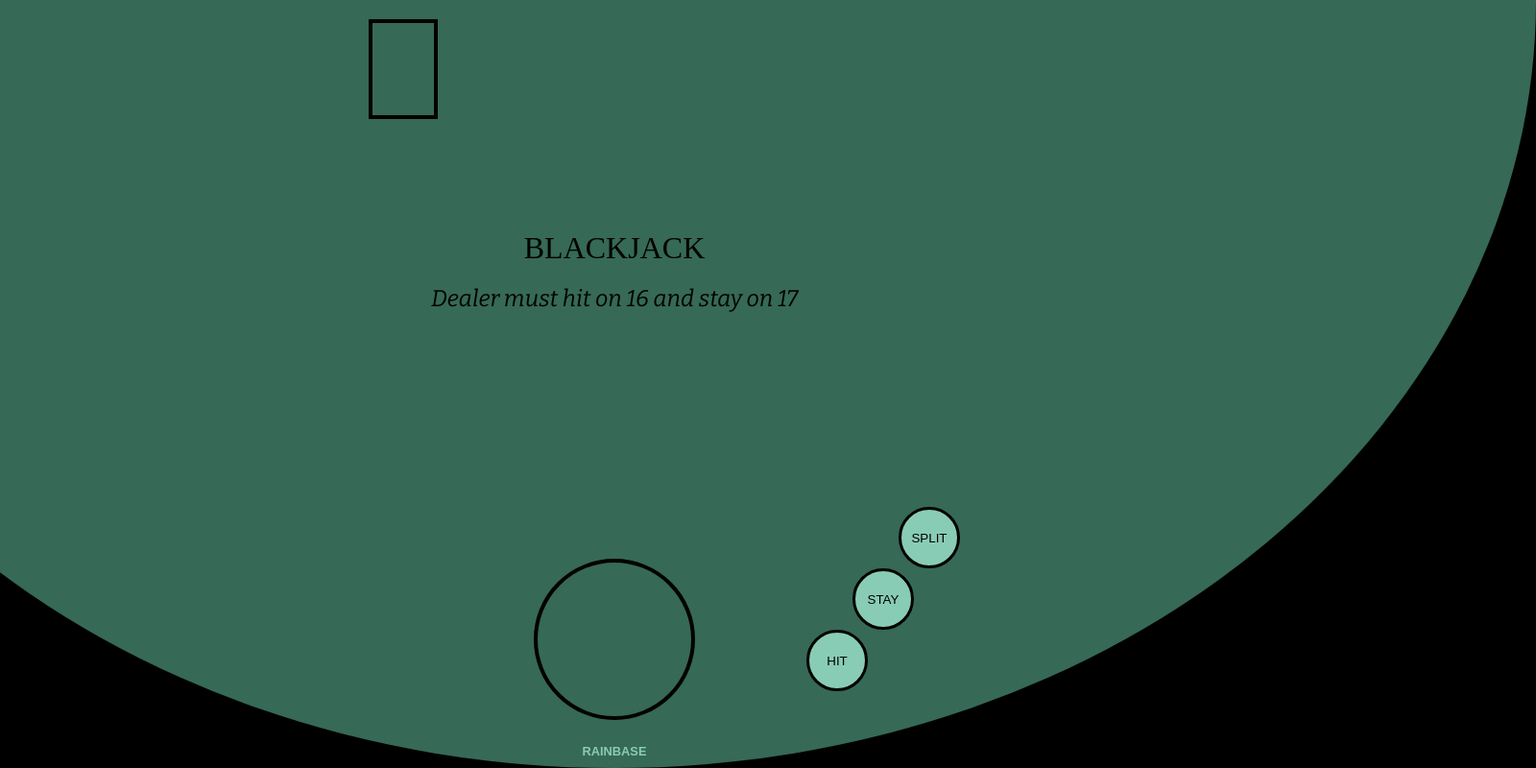
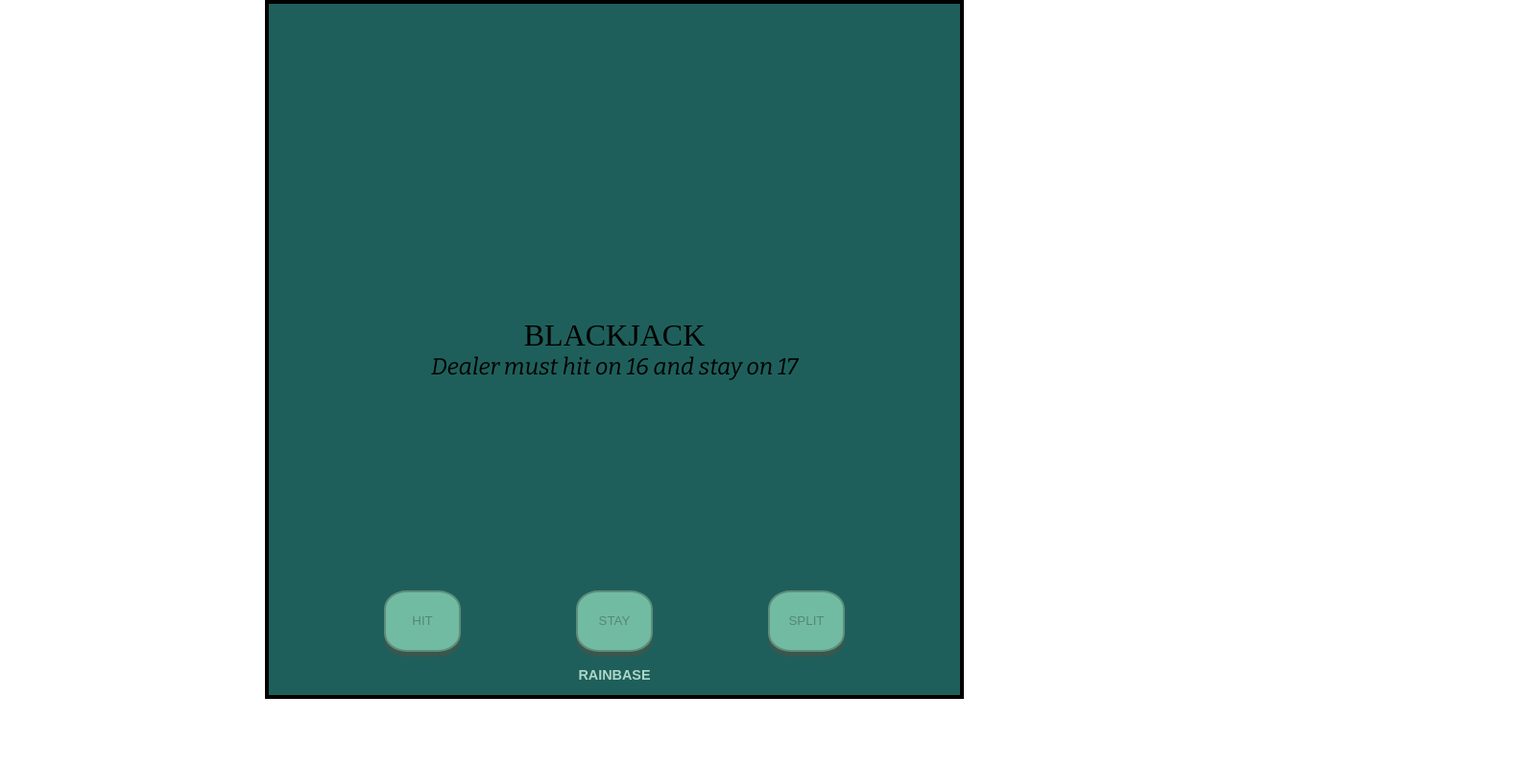
Before and after one commit to xandramiyo/Blackjack-Broswer-Game, a plain HTML site: page GA-Project-1-Browser-based-Blackjack/index.html in a window 1280 px wide. Both pictures are taken after a click on the button "HIT". Shown: the whole page at 96% size, 1600 px wide, since content can reach past the window. Drawn offline with nearby package versions, Linux system fonts and the light colour scheme; files that its build step writes are made by us from their sources; a web font is replaced by a local one.

Commit message:
added hit and split functionality + changed css styling(not done)

```diff
--- a/GA-Project-1-Browser-based-Blackjack/index.html
+++ b/GA-Project-1-Browser-based-Blackjack/index.html
@@ -14,23 +14,23 @@
 </head>
 
 <body>
-    <section>
+    <div class= "table">
         <div class="dealer">
             <div class="deck"></div>
         </div>
-        <div class="table">
+        <div class="tableText">
             <div class="title">BLACKJACK</div>
             <div class="dealer_rules">Dealer must hit on 16 and stay on 17</div>
         </div>
         <div class="player">
-            <div class= "circle"></div>
-            <div class="casino">RAINBASE</div>
+            <div class="playerHand"></div>
             <div class="buttons">
                 <button id="hit">HIT</button>
                 <button id="stay">STAY</button>
                 <button id="split">SPLIT</button>
             </div>
+            <div class="casino">RAINBASE</div>
         </div>
-    </section>
+    </div>
 </body>
 </html>
--- a/GA-Project-1-Browser-based-Blackjack/main.js
+++ b/GA-Project-1-Browser-based-Blackjack/main.js
@@ -19,7 +19,6 @@ const PLAYERS = {
 
 let turn, winner, blackjack, playerHand, dealerHand
 
-//stay?
 
 /*----- cached element references -----*/
 const hitBtn = document.getElementById('hit')
@@ -36,6 +35,13 @@ splitBtn.addEventListener('click',split)
 
 /*----- functions -----*/
 
+function init() {
+    turn = 1
+    generateDeck()
+    shuffleDeck()
+    drawHands()
+}
+
 function generateDeck() {
     suits.forEach(suit => {
         faces.forEach(face => {
@@ -49,33 +55,98 @@ function generateDeck() {
 function shuffleDeck() {
     for(let i = 0; i < deck.length; i++) {
         let j = Math.floor(Math.random() * deck.length);
+        let temp = deck[i];
         deck[i] = deck[j];
+        deck[j] = temp;
     }
 }
 
 function drawHands() {
-    for(let i = 0; i < 2; i++) {
-
+    playerHand = deck.splice(0, 2)
+    dealerHand = deck.splice(0, 2)
+    if (sumHand(playerHand) >= 21) {
+        hitBtn.setAttribute("disabled", "")
+        stayBtn.setAttribute("disabled", "")
+        splitBtn.setAttribute("disabled", "")
+        changeTurn()
     }
 }
 
 //This will generate a full deck of 52
-function renderDeck() {
-    deck.forEach(card => {
+// function renderDeck() {
+//     deck.forEach(card => {
+//         const cardEl = document.createElement('div')
+//         cardEl.className = 'card ' + card.face
+//         document.querySelector('body').append(cardEl)
+//     })
+// }
+
+function renderHands() {
+    document.querySelector('.playerHand').innerHTML = " "
+    playerHand.forEach(card => {
         const cardEl = document.createElement('div')
         cardEl.className = 'card ' + card.face
-        document.querySelector('deck').append(cardEl)
-    })
+        document.querySelector('.playerHand').append(cardEl)
+})}
+
+function hit() {
+    playerHand.push(deck.shift())
+    if (sumHand(playerHand) >= 21) {
+        hitBtn.setAttribute("disabled", "")
+        stayBtn.setAttribute("disabled", "")
+        splitBtn.setAttribute("disabled", "")
+        changeTurn()
+    }
 }
 
-// function hit() {
-
-// }
-
-// function stay() {
-
-// }
+function stay() {
+    changeTurn()
+    stayBtn.setAttribute("disabled", "")
+    hitBtn.setAttribute("disabled", "")
+    splitBtn.setAttribute("disabled", "")
+}
 
 // function split() {
 
 // }
+
+function sumHand(turn) {
+    let sum = 0
+    hasAce = false
+    for(let i=0; i < turn.length; i++) {
+        temp = parseInt(turn[i]['face'].substr(1), 10)
+        if (isNaN(temp)) {
+            if (turn[i]['face'].substr(1) === 'A') {
+                temp = 1;
+                hasAce = true;
+            };
+            if (turn[i]['face'].substr(1) === 'K') temp = 10;
+            if (turn[i]['face'].substr(1) === 'Q') temp = 10;
+            if (turn[i]['face'].substr(1) === 'J') temp = 10;
+        }
+        sum += temp
+    }
+    if (hasAce) {
+       sum + 10 <= 21 ? sum += 10 : sum += 0;
+        }
+    return sum;
+}
+
+function changeTurn() {
+    turn *= -1
+}
+
+function dealerPlay() {
+    if (sumHand(dealerHand) < 17) {
+        dealerHand.push(deck.shift());
+    } else { stay();
+    }
+}
+
+function checkWinner() {
+    if (sumHand(playerHand) > sumHand(dealerHand)) {
+        winner = PLAYERS
+    }
+}
+
+init()
--- a/GA-Project-1-Browser-based-Blackjack/style.css
+++ b/GA-Project-1-Browser-based-Blackjack/style.css
@@ -3,42 +3,36 @@ body {
     padding:  0;
     height: 100%;
     width: 100%;
-    background-color: black;
-}
-
-section {
-    display: flex;
-    position: relative;
-    width: 100%;
-    height: 100vh;
-    justify-content: center;
-    z-index: 1;
-}
-
-section::before {
-    content: '';
-    position: absolute;
-    top: 0;
-    left: 0;
-    width: 100%;
-    height: 100%;
-    background-color: rgb(54 105 86);
-    border-radius: 0 0 50% 50%/ 0 0 100% 100%;;
-    transform: scaleX(1.5)
 }
 
 .table {
+    background: #1F5F5B;
+    height: 90vh;
+    width: 90vh;
     display: flex;
-    flex-direction: column;
-    position: absolute;
-    top: 30%;
+    flex-wrap: wrap;
+    align-items: center;
+    justify-content: center;
+    margin: auto;
+    border: 4px solid black;
 }
 
-.title {
+.dealer{
+    display: flex;
+    flex-direction: row;
+    position: relative;
+    bottom: 0;
+    height: 40%;
+    width: 100%;
+}
+
+ .title {
     display: flex;
     font-family: 'Noto Serif NP Hmong', serif;
     font-size: 2rem;
     margin: auto;
+    align-items: center;
+    justify-content: center;
 }
 
 .dealer_rules {
@@ -46,88 +40,70 @@ section::before {
     color: black;
     font-family: 'Bitter', serif;
     font-size: 1.5rem;
-    margin-top: 20px;
-
-}
-
-.dealer {
-    height: 20vh;
-    width: 100vh;
-    display: flex;
+    align-items: center;
     justify-content: center;
 }
 
-.deck {
-    height: 6rem;
-    width: 4rem;
-    border: 4px solid black;
-    margin: auto;
-    position: absolute;
-    top: 20px;
-    left: 30%;
+.player {
+    display: grid;
+    grid-template-rows: 4fr 1.5fr .5fr;
+    position: relative;
+    bottom: 0;
+    height: 40%;
+    width: 100%;
+    /* justify-content: center;
+    align-items: center; */
 }
 
-.player {
-    position: absolute;
-    margin: 0;
-    height: 100vh;
-    width: 100vh;
-    z-index: 2;
+.playerHand {
+    top: 0;
+    display: flex;
+    flex-wrap: wrap;
+    justify-content: center;
 }
 
-.casino {
-    font-family: 'PT Sans Caption', sans-serif;
-    font-size: .8rem;
-    color: rgb(137 204 181);
-    font-weight: 900;
-    position: absolute;
-    margin: auto;
-    position: absolute;
-    bottom: 10px;
-    left: 0;
-    right: 0;
-    z-index: 2;
-    text-align: center;
-}
-
-.circle {
-    width: 10rem;
-    height: 10rem;
-    border-radius: 100px;
-    border: 4px solid black;
-    margin: auto;
-    position: absolute;
-    bottom: 50px;
-    left: 0;
-    right: 0;
+.playerHand > div {
+    height: 5rem;
+    width: 3rem;
+    margin: 0 1rem 0 1rem;
     z-index: 2;
 }
 
 .buttons {
     display: flex;
-    position: absolute;
-    flex-direction: column-reverse;
-    margin: auto;
-    bottom: 10%;
-    left: 75%;
+    height: 4rem;
+    width: 100%;
+    justify-content: space-evenly;
 }
 
 button {
     height: 4rem;
-    width: 4rem;
-    border-radius: 100%;
-    padding: 10px;
+    width: 5rem;
+    border-radius: 30%;
     font-family: 'PT Sans Caption', sans-serif;
-    background-color: rgb(137 204 181);
-    border: 3px solid black;
+    background-color: rgb(114, 187, 163);
+    border: 2px solid rgb(93, 142, 124);
     cursor: pointer;
+    box-shadow: 1.5px 5px rgb(93, 142, 124)
 }
 
-.buttons button + button {
-    margin-left: 75%;
-    margin-bottom: 0;
+button:active {
+    background-color: rgb(86, 156, 130);
+    box-shadow: 0 5px rgb(57, 87, 76);
+    transform: translateY(5px);
+  }
+
+button:disabled {
+    box-shadow: 0 5px rgb(57, 87, 76);
+    transform: translateY(0px);
 }
 
-.buttons button + button + button {
-    margin-left: 150%;
+.casino {
+    font-family: 'PT Sans Caption', sans-serif;
+    font-size: .9rem;
+    color: rgb(172, 214, 198);
+    font-weight: 900;
+    display: flex;
+    justify-content: center;
+    align-items: flex-end;
 }
```
